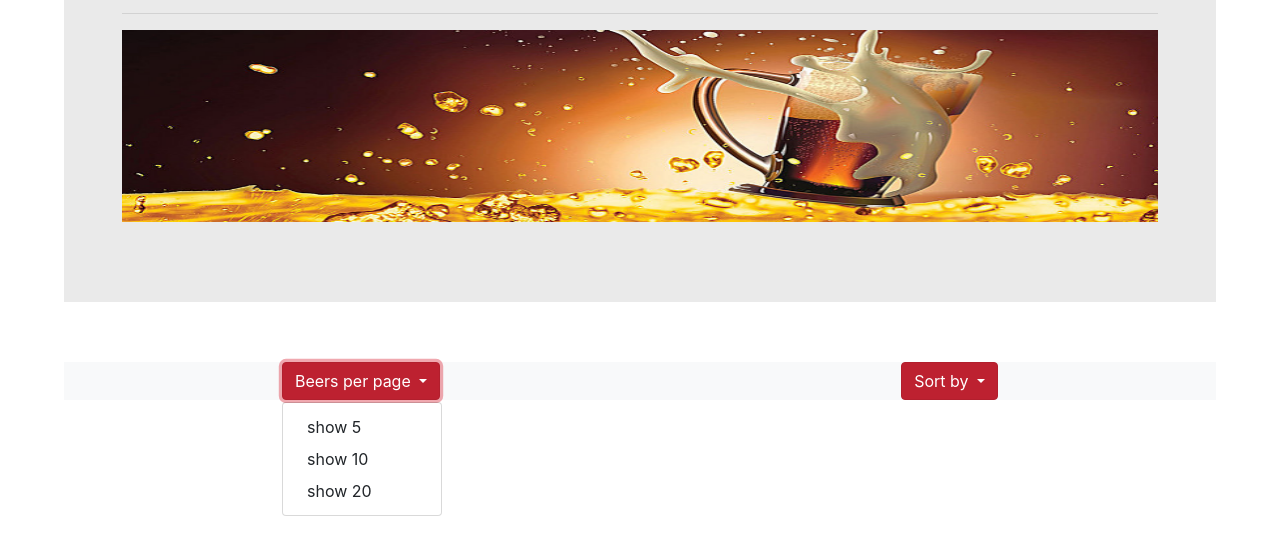
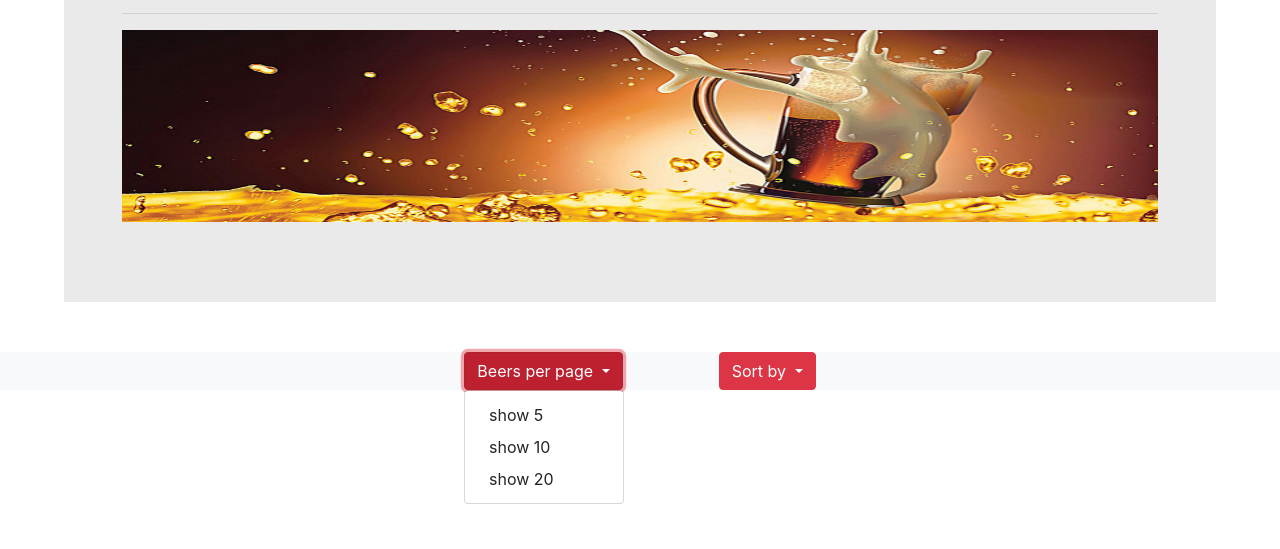
Before and after one commit to Dimitar759/Advanced-Javascript-Homework, a plain HTML site: page project Homework/index.html in a window 1280 px wide. Both pictures are taken after a click on the button "Beers per page". Shown: the part 251-800 px from the top of the page. Drawn offline with nearby package versions, Linux system fonts and the light colour scheme; no server answers.

Commit message:
Minor update
Updated the dropdown menu buttons and the margin between them

```diff
--- a/project Homework/index.html
+++ b/project Homework/index.html
@@ -40,25 +40,30 @@
     </div>
 
     <div id="beers">
-        <div  class="dropdown d-flex justify-content-center bg-light">
+        <div class="d-flex justify-content-center align-items-center bg-light">
+            <div class="dropdown mr-3">
                 <button class="btn btn-danger dropdown-toggle" type="button" id="beersPerPagebtn" data-toggle="dropdown" aria-haspopup="true" aria-expanded="false">
                     Beers per page
                 </button>
-            <div class="dropdown-menu" aria-labelledby="dropdownMenuButton">
+                <div class="dropdown-menu" aria-labelledby="beersPerPagebtn">
                     <a class="dropdown-item" id="5">show 5</a>
                     <a class="dropdown-item" id="10">show 10</a>
                     <a class="dropdown-item" id="20">show 20</a>
                 </div>
+            </div>
+
+            <div class="dropdown">
                 <button class="btn btn-danger dropdown-toggle" type="button" id="sortbtn" data-toggle="dropdown" aria-haspopup="true" aria-expanded="false">
                     Sort by
                 </button>
-            <div class="dropdown-menu" aria-labelledby="dropdownMenuButton">
+                <div class="dropdown-menu" aria-labelledby="sortbtn">
                     <a class="dropdown-item" id="nameASC">Name ASC</a>
                     <a class="dropdown-item" id="nameDESC">Name DESC</a>
                     <a class="dropdown-item" id="alcoholASC">Alcohol % ASC</a>
                     <a class="dropdown-item" id="alcoholDESC">Alcohol % DESC</a>
                     <a class="dropdown-item" id="bitternessASC">Bitterness ASC</a>
                     <a class="dropdown-item" id="bitternessDESC">Bitterness DESC</a>
+                </div>
             </div>
         </div>
 
--- a/project Homework/style.css
+++ b/project Homework/style.css
@@ -33,17 +33,36 @@
     width: 90%;
 }
 
-.dropdown{
+.dropdown-container {
     width: 90%;
-    margin: 60px auto;
 }
 
-#beersPerPagebtn{
-    margin-right: 20%;
+#beers{
+    margin-top: 50px;
 }
 
-#sortbtn{
-    margin-left: 20%;
+.d-flex{
+    margin-bottom: 50px;
+}
+.dropdown {
+    position: relative;
+    display: flex; /* Use flexbox to center the buttons */
+    justify-content: center; /* Center the buttons horizontally */
+}
+
+.dropdown-menu {
+    position: absolute;
+    left: 0;
+    right: 0;
+    margin: auto;
+}
+
+#beersPerPagebtn {
+    margin-right: 40px; /* Optional: Add margin if needed */
+}
+
+#sortbtn {
+    margin-left: 40px; /* Optional: Add margin if needed */
 }
 
 .card-text {
```
Lines whose indentation alone changed are shown as unchanged.
